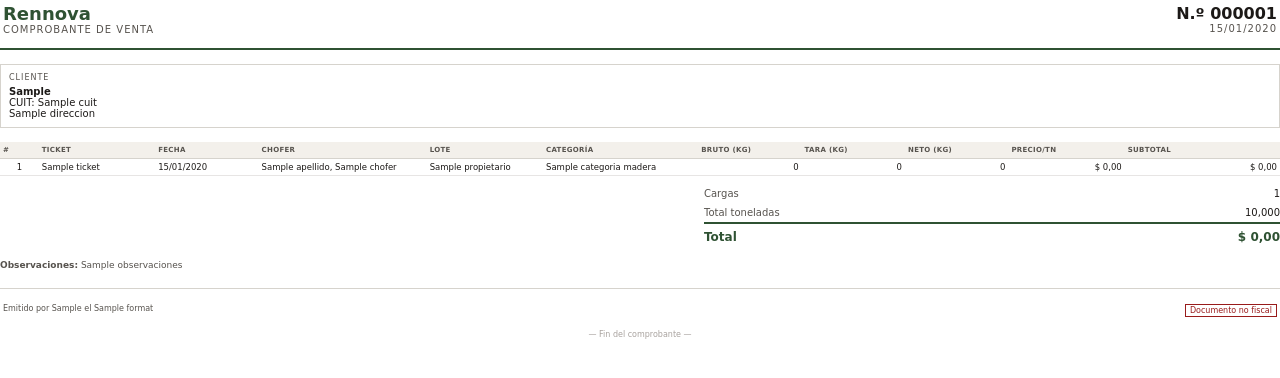
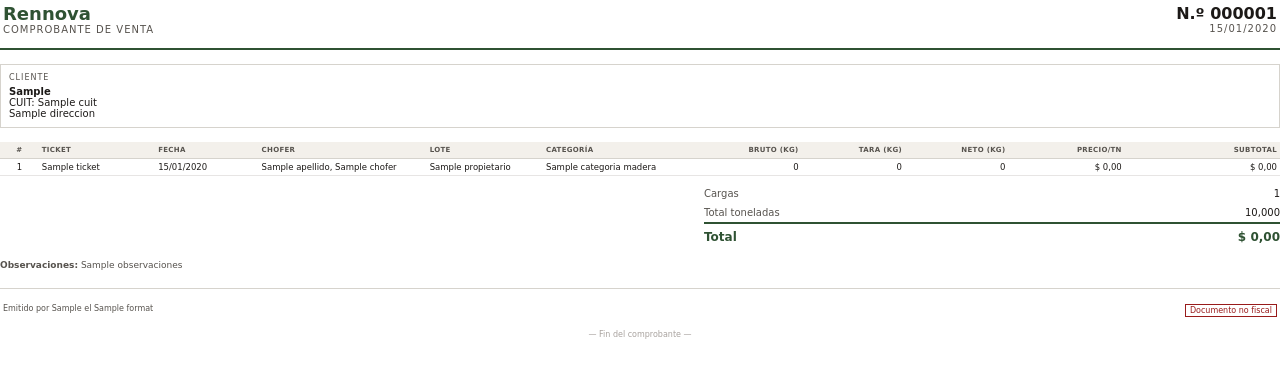
Before and after one commit to LuisRapp/trabajo_final, a Laravel app: template rennova/resources/views/ventas/comprobante-pdf.blade.php in a window 1280 px wide. Shown: the top 378 px of the page. Run offline with Laravel 12, Linux system fonts and the light colour scheme; the template is opened without the code that fills it: most values are stand-ins (such as "Sample title", 1, 10 or a date in 2020); parts of the project's set-up code (start-up, migrations or seed data) failed here and were passed over; some libraries are stand-ins or nearby versions.

Commit message:
fix(ventas): alinear encabezados del comprobante con sus columnas
Los encabezados numericos (bruto, tara, neto, precio/tn y subtotal) quedaban a la izquierda mientras los valores iban a la derecha, porque la regla base de th pisa a la clase .num. Ahora la alineacion se define por columna (numeros a la derecha, # centrado, texto a la izquierda) y el encabezado del # tambien se centra. Verificado regenerando el PDF.

```diff
--- a/rennova/resources/views/ventas/comprobante-pdf.blade.php
+++ b/rennova/resources/views/ventas/comprobante-pdf.blade.php
@@ -16,11 +16,11 @@
         .bloque { border: 1px solid #d6d3cd; padding: 8px; margin-bottom: 14px; }
         .bloque-titulo { font-size: 8px; letter-spacing: 1px; text-transform: uppercase; color: #57534e; margin-bottom: 4px; }
         table.detalle { width: 100%; border-collapse: collapse; }
-        table.detalle th { background: #f3f0eb; border-bottom: 1px solid #d6d3cd; padding: 4px 3px; font-size: 7px; text-transform: uppercase; letter-spacing: 0.3px; color: #57534e; text-align: left; }
+        table.detalle th { background: #f3f0eb; border-bottom: 1px solid #d6d3cd; padding: 4px 3px; font-size: 7px; text-transform: uppercase; letter-spacing: 0.3px; color: #57534e; text-align: left; vertical-align: bottom; }
         table.detalle td { padding: 3px; border-bottom: 1px solid #e7e5e4; font-size: 8.5px; }
         table.detalle tr:nth-child(even) td { background: #faf9f7; }
-        .num { text-align: right; }
-        .centro { text-align: center; }
+        table.detalle th.num, table.detalle td.num { text-align: right; }
+        table.detalle th.centro, table.detalle td.centro { text-align: center; }
         .totales { width: 45%; margin-left: 55%; margin-top: 8px; border-collapse: collapse; }
         .totales td { padding: 4px 0; }
         .totales .etiqueta { color: #57534e; }
@@ -62,7 +62,7 @@
     <table class="detalle">
         <thead>
             <tr>
-                <th style="width: 3%;">#</th>
+                <th style="width: 3%;" class="centro">#</th>
                 <th style="width: 9%;">Ticket</th>
                 <th style="width: 8%;">Fecha</th>
                 <th style="width: 13%;">Chofer</th>
```
